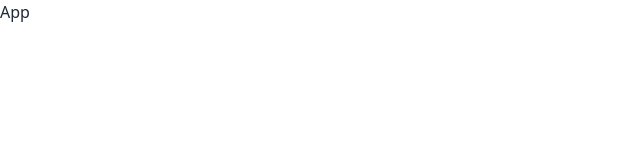
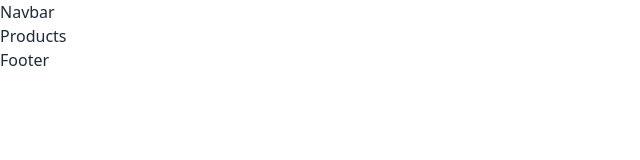
Before and after one commit to miawithcode/comfy-store, a React (Vite) app: page /products in a window 1280 px wide. Shown: the top 160 px of the page, without its empty margins (0-640 px from the left). Built offline with nearby package versions, Linux system fonts and the light colour scheme.

Commit message:
feat: router structure

```diff
--- a/src/App.jsx
+++ b/src/App.jsx
@@ -1,3 +1,4 @@
+import { RouterProvider, createBrowserRouter } from 'react-router-dom';
 import {
   About,
   Cart,
@@ -12,7 +13,55 @@ import {
   SingleProduct,
 } from './pages';
 
+const router = createBrowserRouter([
+  {
+    path: '/',
+    element: <HomeLayout />,
+    errorElement: <Error />,
+    children: [
+      {
+        index: true,
+        element: <Landing />,
+      },
+      {
+        path: 'products',
+        element: <Products />,
+      },
+      {
+        path: 'products/:id',
+        element: <SingleProduct />,
+      },
+      {
+        path: 'about',
+        element: <About />,
+      },
+      {
+        path: 'cart',
+        element: <Cart />,
+      },
+      {
+        path: 'checkout',
+        element: <Checkout />,
+      },
+      {
+        path: 'orders',
+        element: <Orders />,
+      },
+    ],
+  },
+  {
+    path: '/login',
+    element: <Login />,
+    errorElement: <Error />,
+  },
+  {
+    path: '/register',
+    element: <Register />,
+    errorElement: <Error />,
+  },
+]);
+
 const App = () => {
-  return <div>App</div>;
+  return <RouterProvider router={router} />;
 };
 export default App;
--- /dev/null
+++ b/src/components/Footer.jsx
@@ -0,0 +1,6 @@
+const Footer = () => {
+  return (
+    <div>Footer</div>
+  )
+}
+export default Footer
--- /dev/null
+++ b/src/components/Navbar.jsx
@@ -0,0 +1,6 @@
+const Navbar = () => {
+  return (
+    <div>Navbar</div>
+  )
+}
+export default Navbar
--- a/src/pages/HomeLayout.jsx
+++ b/src/pages/HomeLayout.jsx
@@ -1,6 +1,14 @@
+import { Outlet } from "react-router-dom"
+import Navbar from '../components/Navbar';
+import Footer from '../components/Footer';
+
 const HomeLayout = () => {
   return (
-    <div>HomeLayout</div>
+    <>
+      <Navbar />
+      <Outlet />
+      <Footer />
+    </>
   )
 }
 export default HomeLayout
--- a/src/pages/Orders.jsx
+++ b/src/pages/Orders.jsx
@@ -0,0 +1,6 @@
+const Orders = () => {
+  return (
+    <div>Orders</div>
+  )
+}
+export default Orders
--- a/src/pages/Products.jsx
+++ b/src/pages/Products.jsx
@@ -0,0 +1,6 @@
+const Products = () => {
+  return (
+    <div>Products</div>
+  )
+}
+export default Products
--- a/src/pages/Register.jsx
+++ b/src/pages/Register.jsx
@@ -0,0 +1,6 @@
+const Register = () => {
+  return (
+    <div>Register</div>
+  )
+}
+export default Register
--- a/src/pages/SingleProduct.jsx
+++ b/src/pages/SingleProduct.jsx
@@ -0,0 +1,6 @@
+const SingleProduct = () => {
+  return (
+    <div>SingleProduct</div>
+  )
+}
+export default SingleProduct
```
